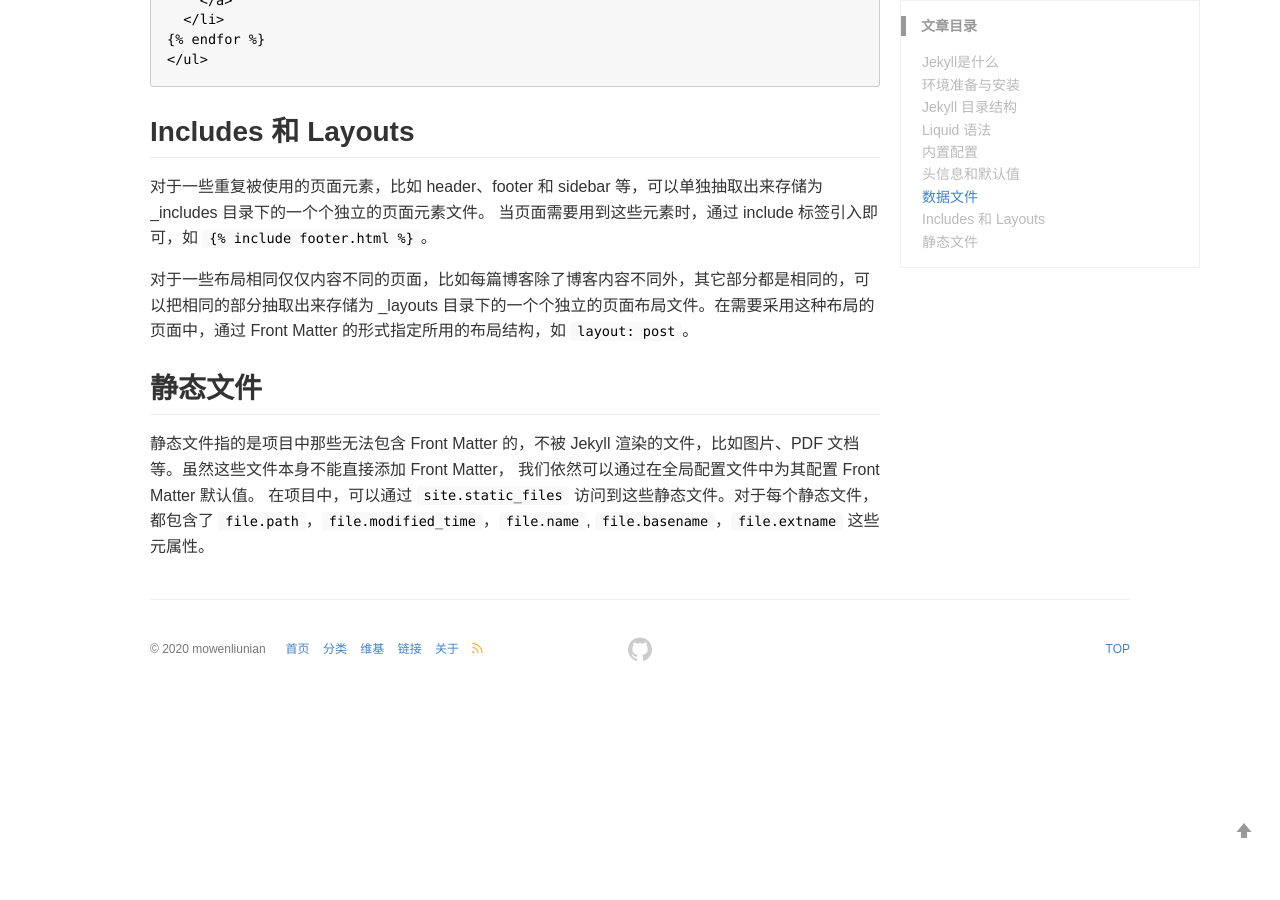
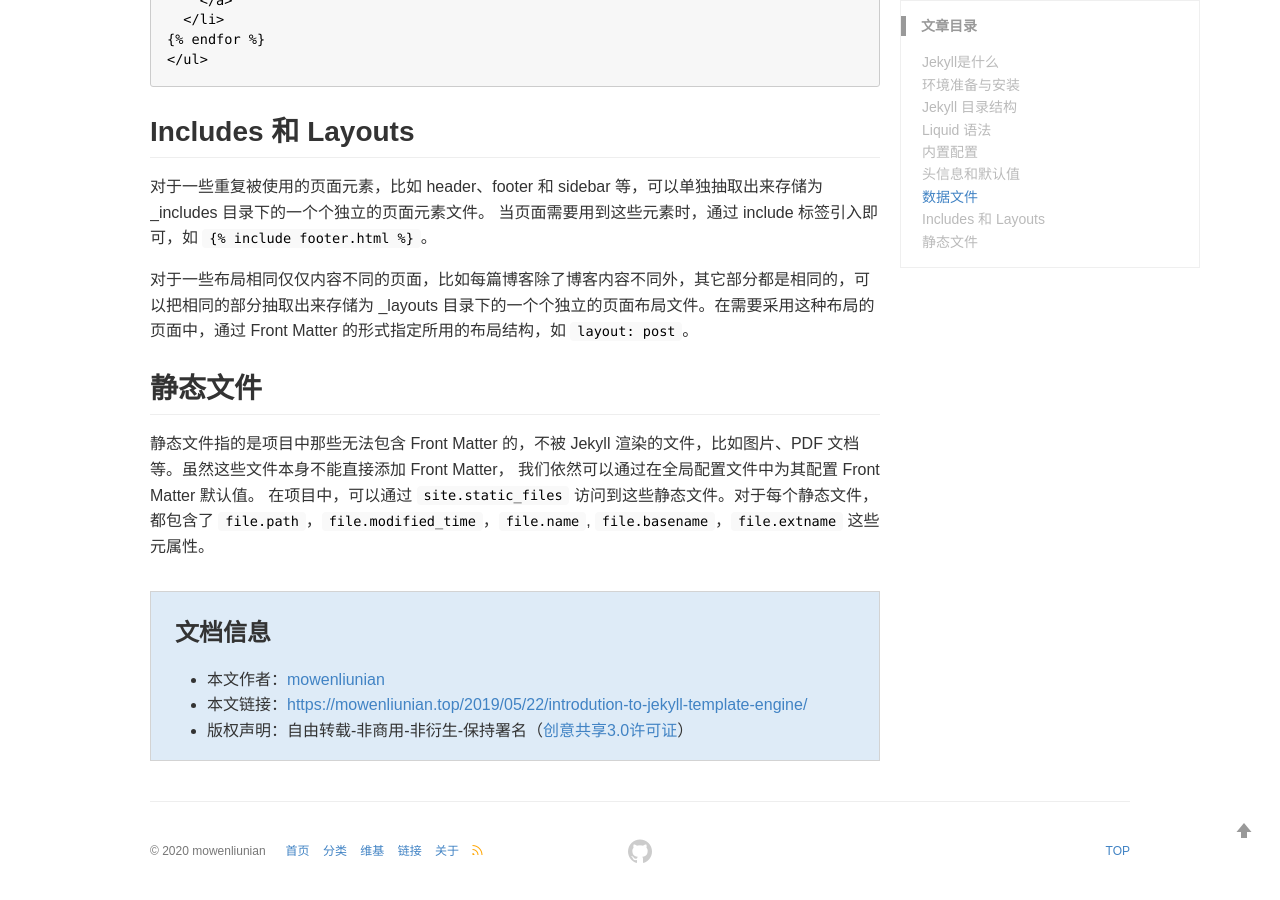
Before and after one commit to mowenliunian/mowenliunian.github.io, a Jekyll site: the page built from _posts/blog/2019-05-22-introdution-to-jekyll-template-engine.md, in a window 1280 px wide and 900 px high, scrolled down 4154 px. Built offline with Jekyll 4.4.1, drawn with Linux system fonts in a browser that asks for light colours; comment, search, counter and statistics services are not loaded; before the commit the page ends 4852 px from its top, so only the background shows below that.

Commit message:
add copy right announcement

```diff
--- /dev/null
+++ b/_includes/copyright.html
@@ -0,0 +1,8 @@
+<div style="margin-top:2em;padding:0 1.5em;border:1px solid #d3d3d3;background-color:#deebf7">
+  <h3>文档信息</h3>
+  <ul>
+    <li>本文作者：<a href="{{ site.url }}" target="_blank">{{ site.author }}</a></li>
+    <li>本文链接：<a href="{{ site.url }}{{ page.url }}" target="_blank">{{ site.url }}{{ page.url }}</a></li>
+    <li>版权声明：自由转载-非商用-非衍生-保持署名（<a href="http://creativecommons.org/licenses/by-nc-nd/3.0/deed.zh" target="_blank">创意共享3.0许可证</a>）</li>
+  </ul>
+</div>
--- a/_layouts/post.html
+++ b/_layouts/post.html
@@ -31,6 +31,7 @@
         <div class="column three-fourths">
             <article class="article-content markdown-body">
                 {{ content }}
+                {% include copyright.html %}
             </article>
             <div class="comment">
                 {% include comments.html %}
--- a/_layouts/wiki.html
+++ b/_layouts/wiki.html
@@ -18,6 +18,7 @@
         <div class="column three-fourths">
             <article class="article-content markdown-body">
                 {{ content }}
+                {% include copyright.html %}
             </article>
             <div class="comment">
                 {% include comments.html %}
```
